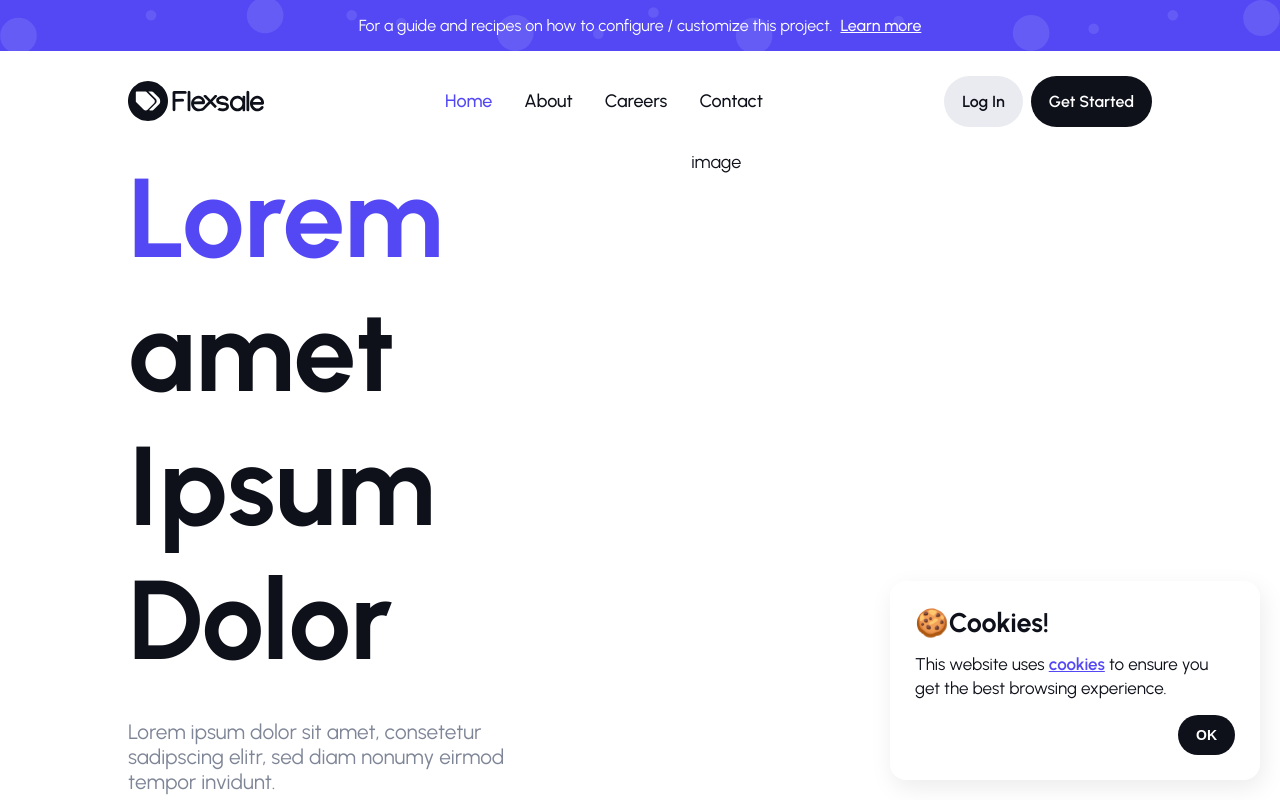
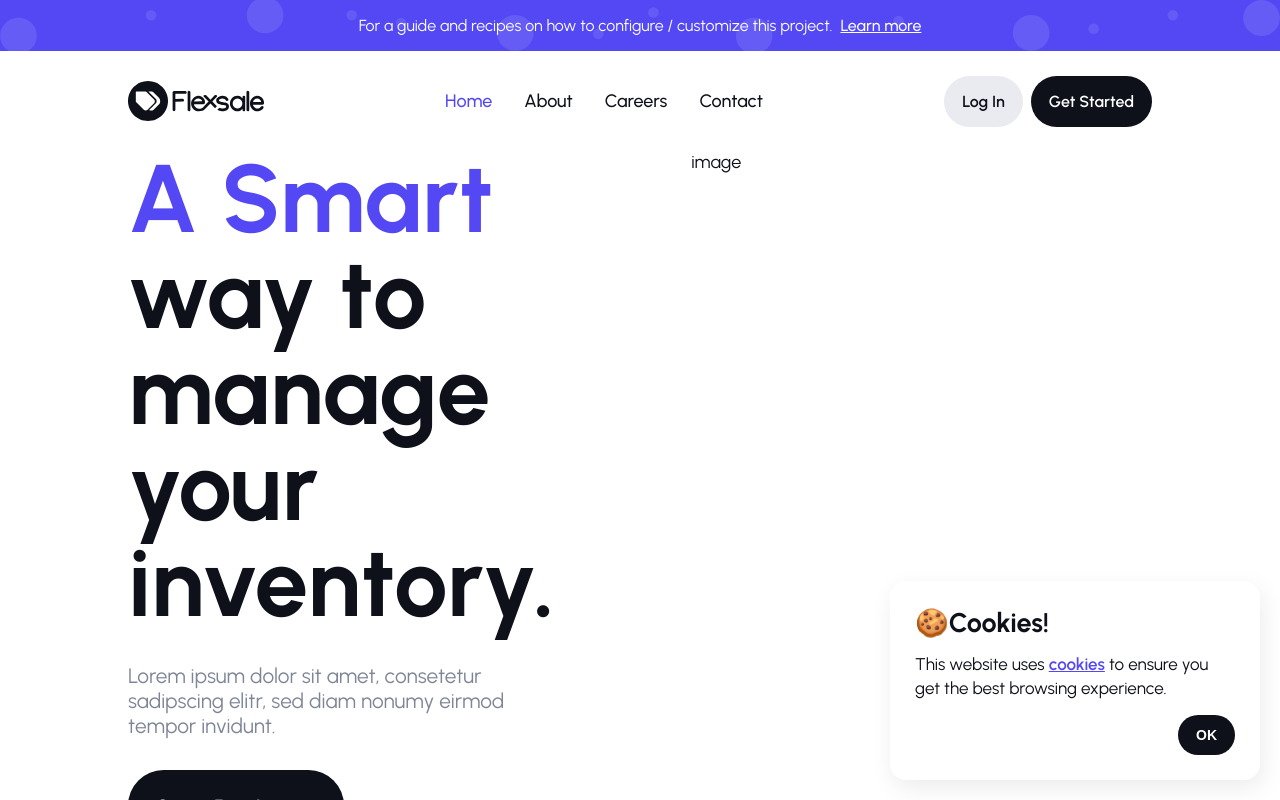
Before and after one commit to benjaminayimah/flexsale-web, a Vue app: page / in a window 1280 px wide. Shown: the top 800 px of the page. Built offline with nearby package versions, Linux system fonts and the light colour scheme.

Commit message:
banner updates

```diff
--- a/src/assets/index.scss
+++ b/src/assets/index.scss
@@ -249,10 +249,11 @@ h1,h2,h3{
         width: 100%;
         padding: 0 25px;
         flex-direction: column;
+        align-items: center;
         .banner-caption-wrapper{
-            width: 98%;
+            width: 100%;
             h1 {
-                font-size: 4rem;
+                font-size: 3rem;
                 text-align: center;
             }
             .caption-sub{
--- a/src/views/Home.vue
+++ b/src/views/Home.vue
@@ -2,7 +2,7 @@
   <section id="banner" class="fx jc-c ai-c" :style="{ 'minHeight': getWindowHeight-250 + 'px'}">
     <div class="banner-wrapper fx">
       <div class="fx-col banner-caption-wrapper gap-32">
-        <h1><span>Lorem</span> amet Ipsum Dolor</h1>
+        <h1><span>A Smart</span> way to manage your inventory.</h1>
         <div class="caption-sub">Lorem ipsum dolor sit amet, consetetur sadipscing elitr, sed diam nonumy eirmod tempor invidunt.</div>
         <div class="fx button-wrapper"><router-link to="" class="a-button button-primary">Create Free Account</router-link></div>
       </div>
@@ -28,7 +28,8 @@ export default {
 .banner-caption-wrapper{
   width: 55%;
   h1 {
-    font-size: 7rem;
+    font-size: 6rem;
+    line-height: 1;
     span {
       color: $primary;
     }
```
